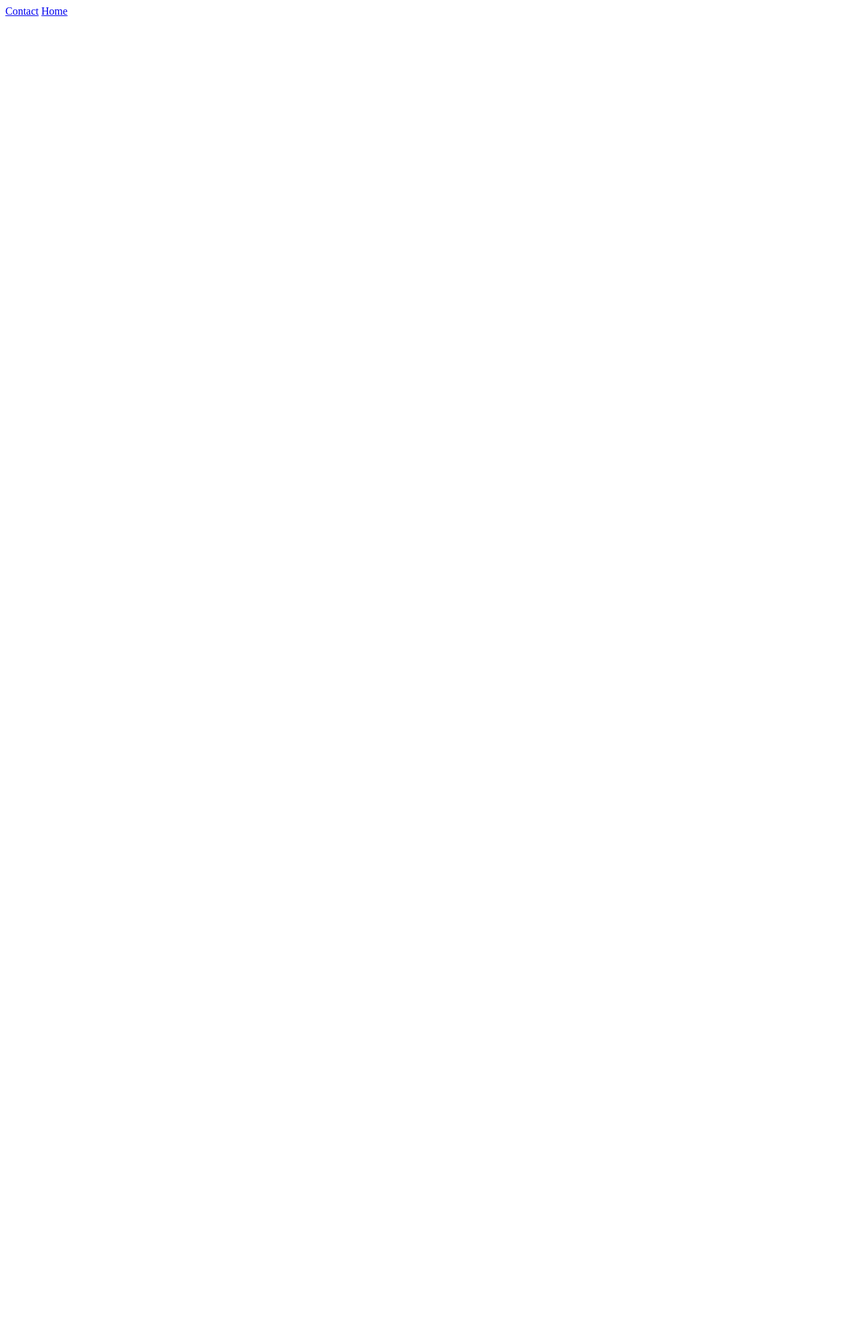
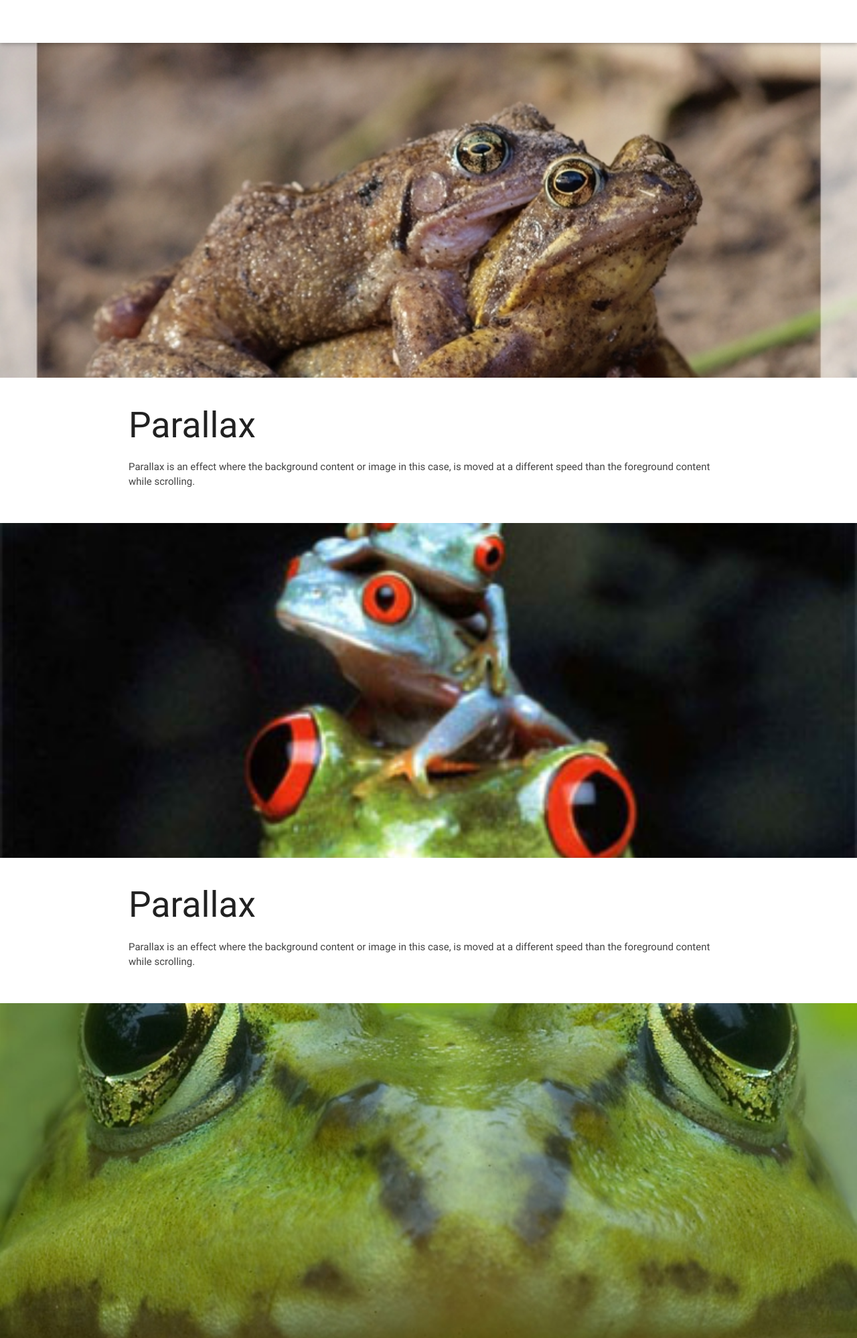
Before and after one commit to stijnana/checkpoint, a PHP site: page /index.php?page=projects in a window 1280 px wide. Before the commit the page is almost empty. Shown: the whole page at 67% size. Before the commit the page ends 24 px from the top, so only its background shows below. Run offline with PHP 8.4, Linux system fonts and the light colour scheme; some libraries are stand-ins or nearby versions.

Commit message:
Added parallax scrolling

```diff
--- a/index.php
+++ b/index.php
@@ -1,6 +1,8 @@
+
+
 <?php
 
-//include('views/header.html');
+include('views/header.html');
 
 
 $page = (empty($_GET['page']))?'' : $_GET['page'];
--- /dev/null
+++ b/views/header.html
@@ -0,0 +1,10 @@
+<head>
+    <link href="http://fonts.googleapis.com/icon?family=Material+Icons" rel="stylesheet">
+    <link type="text/css" rel="stylesheet" href="css/materialize.css" media="screen,projection" />
+    <link type="text/css" rel="stylesheet" href="css/materialize.min.css" media="screen,projection" />
+    <link type="text/css" rel="stylesheet" href="css/style.css" media="screen,projection" />
+    <meta name="viewport" content="width=device-width, initial-scale=1.0" />
+    <script type="text/javascript" src="https://code.jquery.com/jquery-2.1.1.min.js"></script>
+    <script type="text/javascript" src="js/materialize.min.js"></script>
+    <script type="text/javascript" src="js/script.js"></script>
+</head>
--- a/views/projects.html
+++ b/views/projects.html
@@ -1,11 +1,48 @@
-<!DOCTYPE html>
-<html lang="en">
-<head>
-    <meta charset="UTF-8">
-    <title>Title</title>
-</head>
+<html>
+
+
+
 <body>
-<a href="contact">Contact</a>
-<a href="home">Home</a>
+
+
+    <nav class="transparent">
+        <div class="nav-wrapper">
+            <a href="#" class="brand-logo">Logo</a>
+            <ul id="nav-mobile" class="right hide-on-med-and-down">
+                <li><a href="sass.html">Sass</a></li>
+                <li><a href="badges.html">Components</a></li>
+                <li><a href="collapsible.html">JavaScript</a></li>
+            </ul>
+        </div>
+    </nav>
+
+
+    <div class="parallax-container">
+        <div class="parallax"><img src="images/placeholder1.jpg"></div>
+    </div>
+    <div class="section white">
+        <div class="row container">
+            <h2 class="header">Parallax</h2>
+            <p class="grey-text text-darken-3 lighten-3">Parallax is an effect where the background content or image in this case, is moved at a different speed than the foreground content while scrolling.</p>
+        </div>
+    </div>
+    <div class="parallax-container">
+        <div class="parallax"><img src="images/placeholder2.jpg"></div>
+    </div>
+    <div class="section white">
+        <div class="row container">
+            <h2 class="header">Parallax</h2>
+            <p class="grey-text text-darken-3 lighten-3">Parallax is an effect where the background content or image in this case, is moved at a different speed than the foreground content while scrolling.</p>
+        </div>
+    </div>
+    <div class="parallax-container">
+        <div class="parallax"><img src="images/placeholder3.jpg"></div>
+    </div>
+
+
+
+
+
 </body>
+
 </html>
```
Also changed, not shown: views/contact.html (+7 -2 lines), views/home.html (+6 -2 lines).
